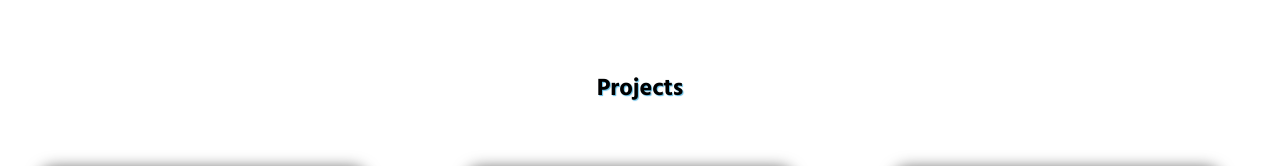
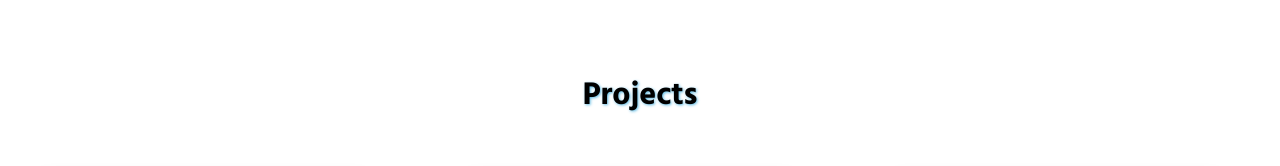
Before and after one commit to GCaras/GCaras.github.io, a React (Create React App) app: page /projects in a window 1280 px wide. Shown: the part 842-1008 px from the top of the page. Built offline with nearby package versions, Linux system fonts and the light colour scheme.

Commit message:
corrected Projects header font-size

```diff
--- a/src/Components/Projects.js
+++ b/src/Components/Projects.js
@@ -9,9 +9,9 @@ import nodeJsIcon from '../Images/nodeJsIcon.svg'
 const StyledPageHeader = styled.h3`
     text-align: center;
     color: black;
-    font-size: 24px;
+    font-size: 32px;
     margin: 60px 0px 0px 0px;
-    text-shadow: 1px 1px 1px #5FBAE2;
+    text-shadow: 1px 1px 3px #5FBAE2;
     @media (max-width: 760px) {
         font-size: 20px;
     }
```
Also changed, not shown: 1 other file (tests, documents, lock files or other folders).
